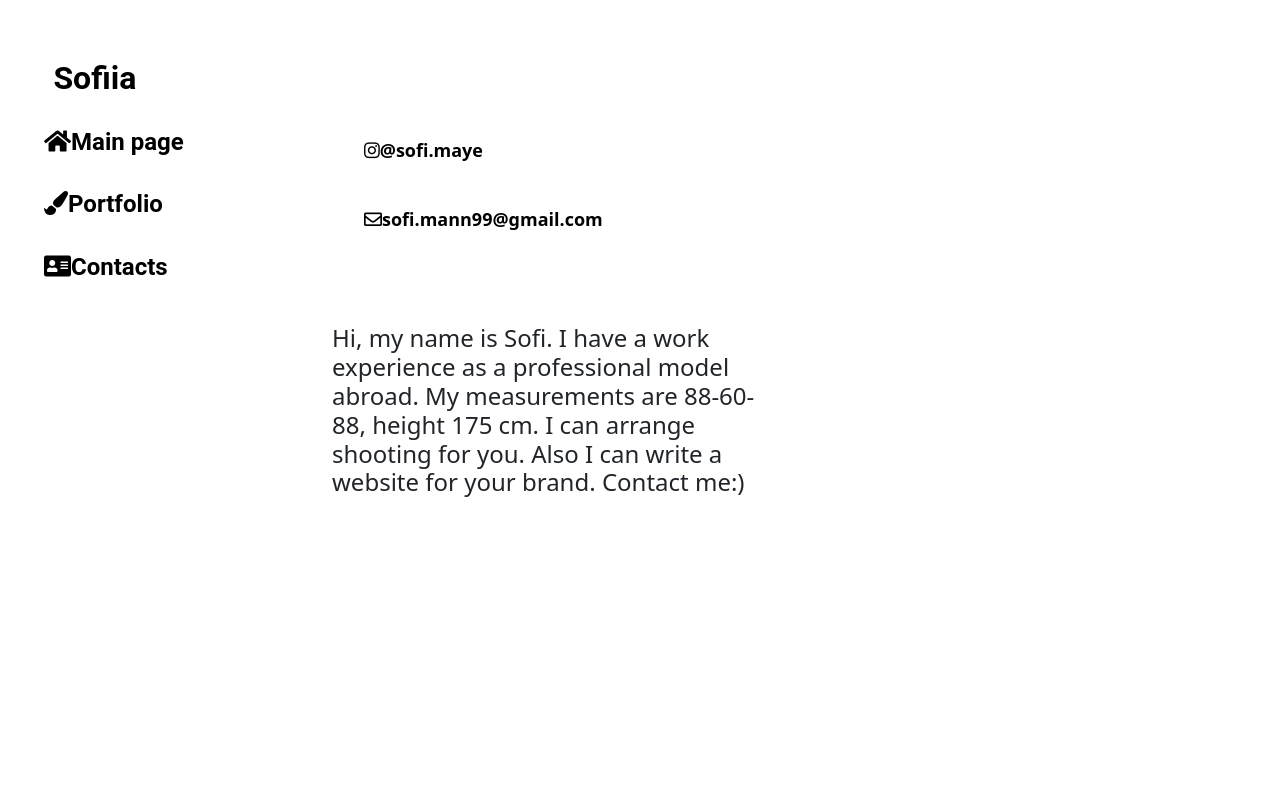
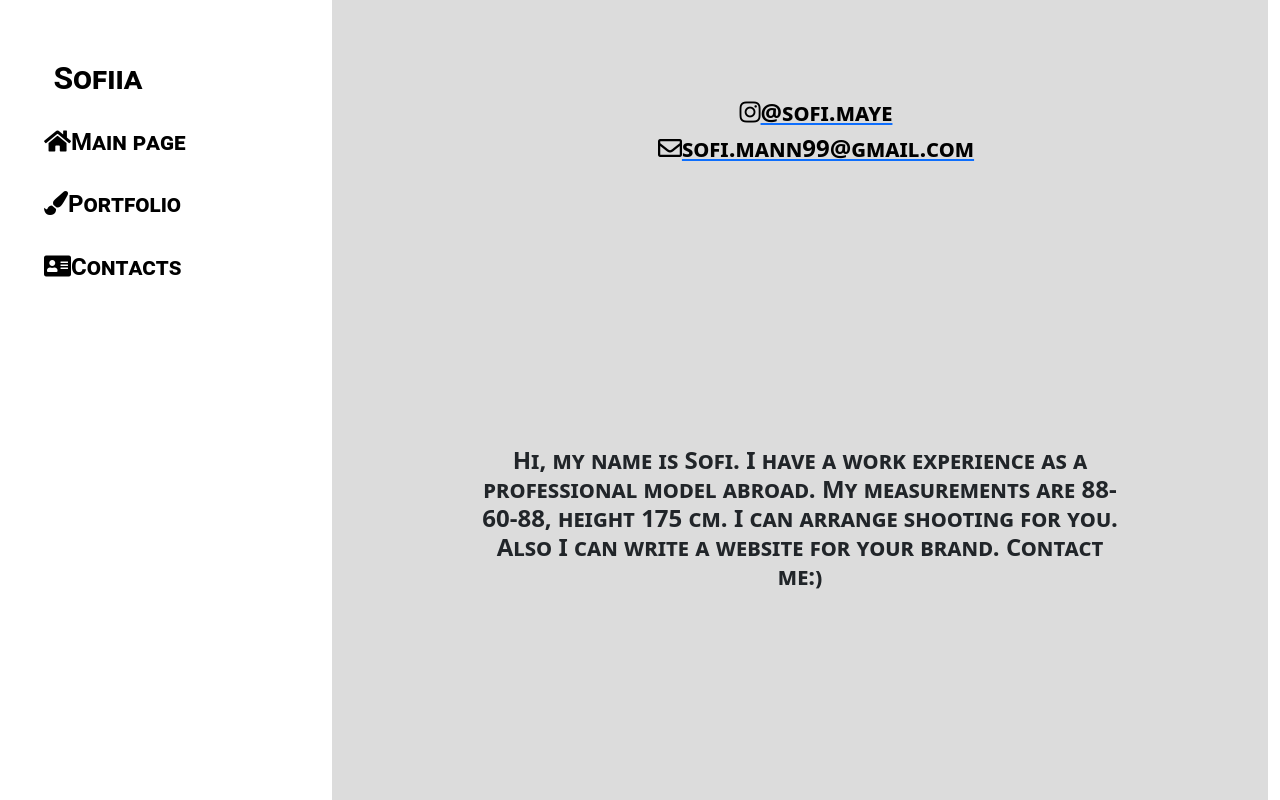
Before and after one commit to sofimaye/portfolio-site, a Django app: page /contacts in a window 1280 px wide. Run offline with Django 3.2, Linux system fonts and the light colour scheme; some libraries are stand-ins or nearby versions.

Commit message:
background color changed,style,font-variant

```diff
--- a/main/static/main/css/main.css
+++ b/main/static/main/css/main.css
@@ -96,6 +96,7 @@ body {
 }
 .aside {
     font-family: "Roboto", "Lucida Grande", "DejaVu Sans", "Bitstream Vera Sans", Verdana, Arial, sans-serif;
+    font-variant: small-caps;
     font-style: normal;
     font-weight: bold;
     position: relative;
@@ -127,12 +128,18 @@ body {
     height: 100vh;
 }
 
-.col-6 a {
-    text-decoration: none;
+.container-fluid-2 {
+    height: 100vh;
+    background-color: #dcdcdc;
 }
 
+.col-6 {
+    width: 100%;
+}
 .col-6 ul {
-    margin-top: 30%;
+    font-variant: small-caps;
+    margin-top: 10%;
+    text-align: center;
     font-size: 150%;
     font-style: normal;
 }
@@ -140,17 +147,22 @@ body {
 .col-6 ul li {
     color: black;
     display: block;
-    font-size: 75%;
     font-weight: bold;
-    margin-top: 10%;
     transition: transform .6s ease;
 }
 
-.col-6 ul li:hover, .col-6 ul a:hover {
+.col-6 ul li:hover, .container-fluid-2 ul a:hover {
     color: fuchsia;
     transform: scale(1.10);
 }
 
 .col-6 h4 {
-    margin-top: 20%;
+    font-style: normal;
+    font-variant: small-caps;
+    font-size: x-large;
+    font-weight: bold;
+    margin-top: 30%;
+    margin-left: 15%;
+    margin-right: 15%;
+    text-align: center;
 }
--- a/templates/main/contacts.html
+++ b/templates/main/contacts.html
@@ -18,8 +18,8 @@
             <li><i class="far fa-envelope"></i>sofi.mann99@gmail.com</li>
         </a>
 
-    </ul>
-    <h4>Hi, my name is Sofi. I have a work experience as a professional model abroad. My measurements are 88-60-88, height 175 cm. I can arrange shooting for you. Also I can write a website for your brand. Contact me:)</h4>
+            </ul>
+            <h4>Hi, my name is Sofi. I have a work experience as a professional model abroad. My measurements are 88-60-88, height 175 cm. I can arrange shooting for you. Also I can write a website for your brand. Contact me:)</h4>
         </div>
     </div>
     </div>
--- a/templates/main/layout.html
+++ b/templates/main/layout.html
@@ -5,9 +5,8 @@
     {% block head %}{% endblock %}
     <meta charset="UTF-8">
     <title> {% block title %}Default to be overridden{% endblock %} </title>
-<link href="https://cdn.jsdelivr.net/npm/bootstrap@5.0.0-beta2/dist/css/bootstrap.min.css" rel="stylesheet"
+    <link href="https://cdn.jsdelivr.net/npm/bootstrap@5.0.0-beta2/dist/css/bootstrap.min.css" rel="stylesheet"
           integrity="sha384-BmbxuPwQa2lc/FVzBcNJ7UAyJxM6wuqIj61tLrc4wSX0szH/Ev+nYRRuWlolflfl" crossorigin="anonymous">
-
     <link rel="stylesheet" href="https://stackpath.bootstrapcdn.com/font-awesome/4.7.0/css/font-awesome.min.css">
     <link rel="stylesheet" href="{% static "main/css/main.css" %}">
     <link rel="stylesheet" href="https://use.fontawesome.com/releases/v5.8.2/css/all.css">
@@ -18,7 +17,6 @@
     <div class="row">
         <div class="col-3 aside">
             <h3>Sofiia</h3>
-            <h4></h4>
             <ul>
                 <a href="{% url 'home' %}">
                     <li><i class="fas fa-home"></i>Main page</li>
```
